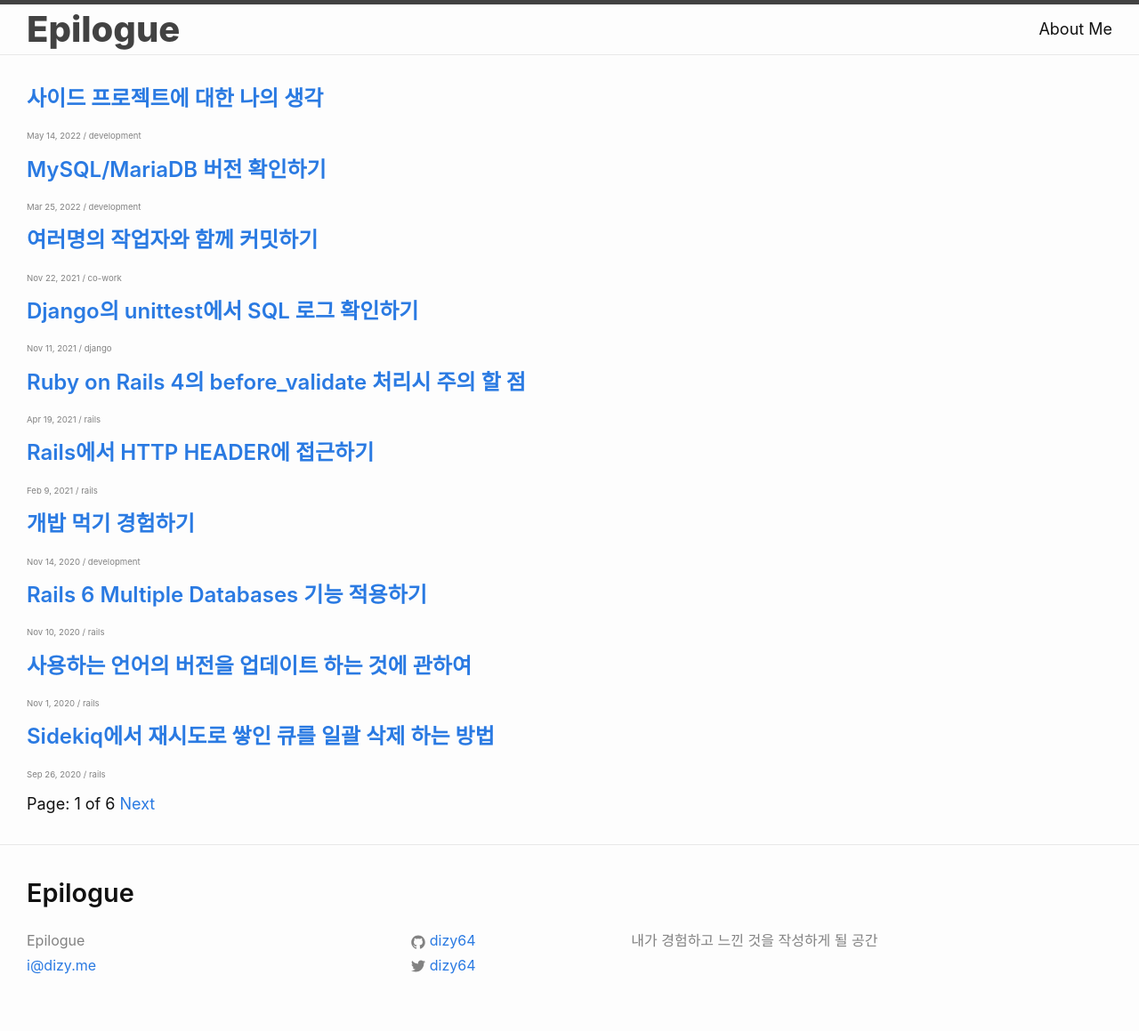
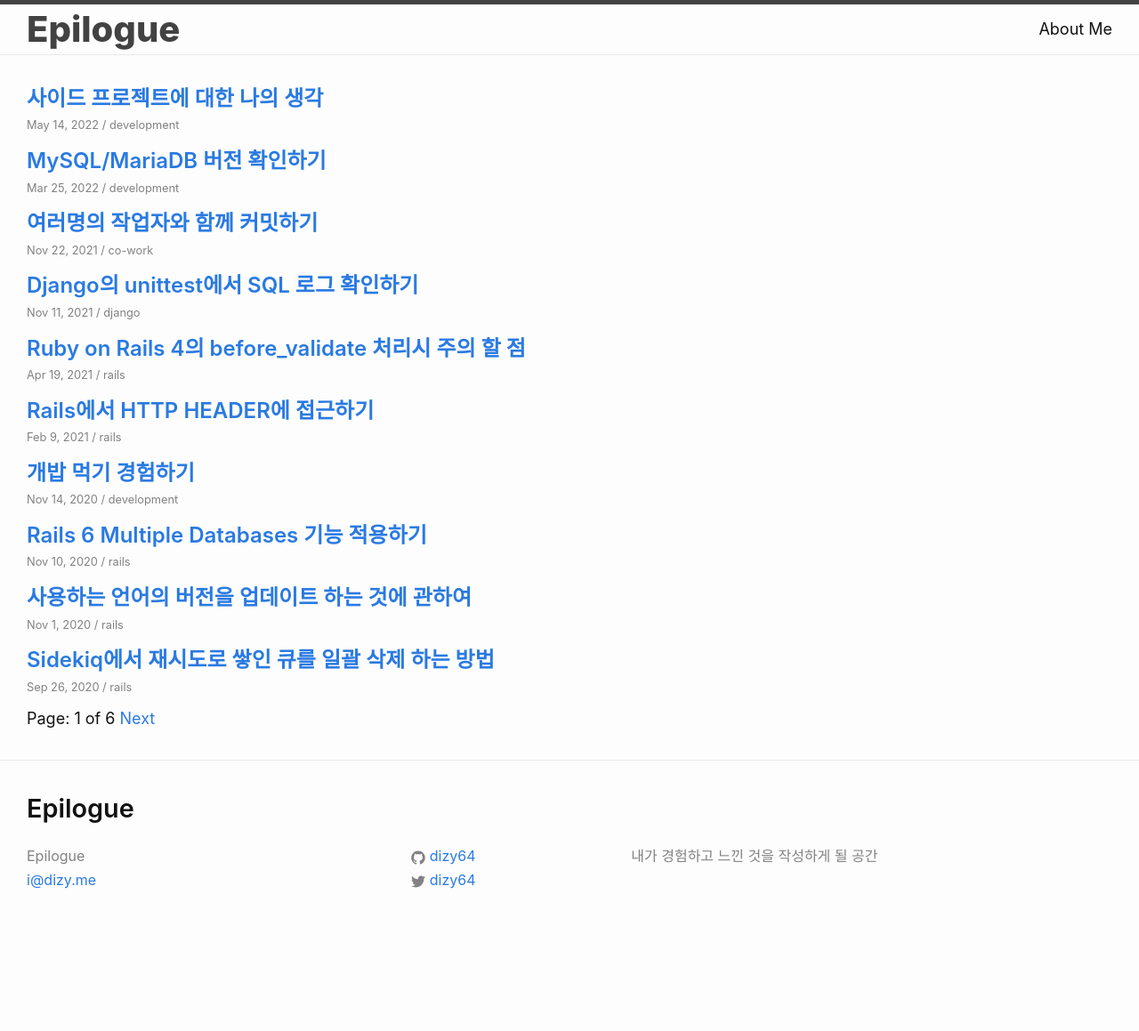
Before and after one commit to dizy64/dizy64.github.io, a Jekyll site: the page built from index.html, in a window 1280 px wide. Shown: the whole page at 89% size. Built offline with Jekyll 4.4.1, drawn with Linux system fonts in a browser that asks for light colours; some web fonts are replaced; the list of posts is cut into pages by our own code; after the commit the page ends 1063 px from its top, so only the background shows below that.

Commit message:
타이틀 라인에 대한 간격을 재조정하다

```diff
--- a/_sass/_layout.scss
+++ b/_sass/_layout.scss
@@ -197,14 +197,16 @@
         font-weight: $header-font-weight;
         line-height: 1.6;
         word-break: keep-all;
+        margin-bottom: 0px;
       }
       .post-subtitle {
         font-size: 1rem;
         font-weight: $base-font-weight;
         word-break: keep-all;
+        margin-bottom: 0px;
       }
       .post-meta {
-        font-size: 0.6rem;
+        font-size: 0.8rem;
         margin-bottom: 0px;
       }
     }
```
